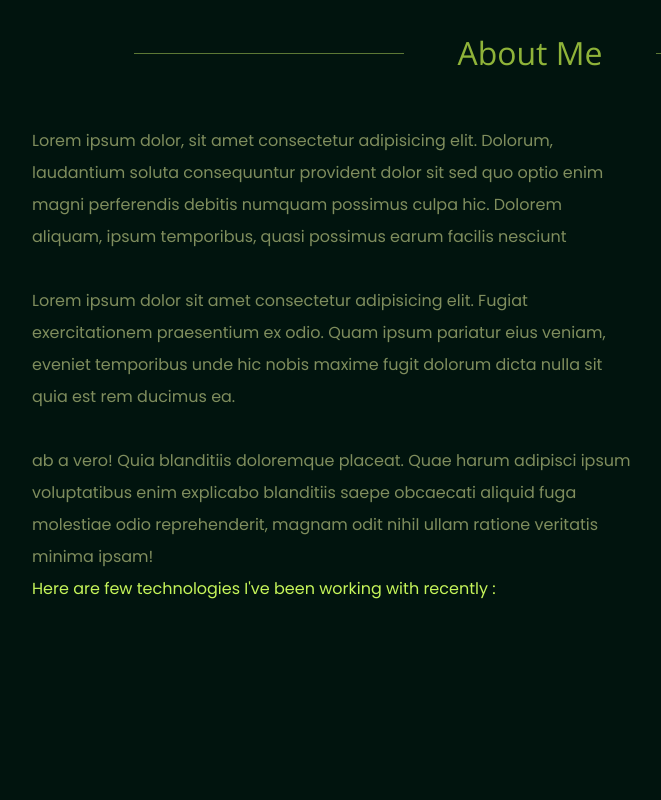
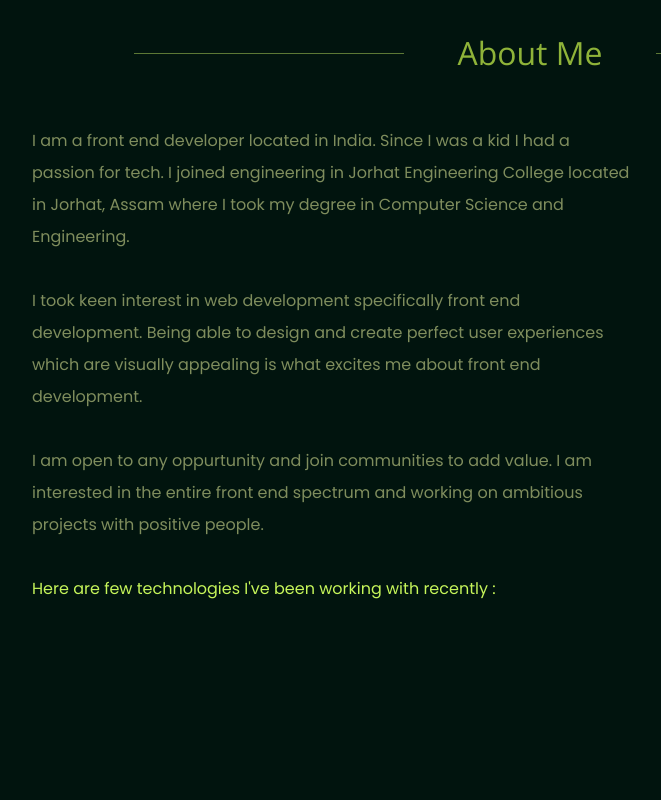
Before and after one commit to rituraj-pathak-code/Rituraj-Pathak-Portfolio, a React (Vite) app: page / in a window 1280 px wide. Shown: the part 720-1520 px from the top of the page, without its empty margins (134-795 px from the left). Built offline with nearby package versions, Linux system fonts and the light colour scheme.

Commit message:
All done-finalised portfolio

```diff
--- a/src/components/About.jsx
+++ b/src/components/About.jsx
@@ -22,21 +22,21 @@ const About = () => {
         <div class="about-me-content">
           <div class="text-content">
             <p>
-              Lorem ipsum dolor, sit amet consectetur adipisicing elit. Dolorum,
-              laudantium soluta consequuntur provident dolor sit sed quo optio
-              enim magni perferendis debitis numquam possimus culpa hic. Dolorem
-              aliquam, ipsum temporibus, quasi possimus earum facilis nesciunt
+              I am a front end developer located in India. Since I was a kid I
+              had a passion for tech. I joined engineering in Jorhat Engineering
+              College located in Jorhat, Assam where I took my degree in
+              Computer Science and Engineering.
               <br />
               <br />
-              Lorem ipsum dolor sit amet consectetur adipisicing elit. Fugiat
-              exercitationem praesentium ex odio. Quam ipsum pariatur eius
-              veniam, eveniet temporibus unde hic nobis maxime fugit dolorum
-              dicta nulla sit quia est rem ducimus ea. <br />
+              I took keen interest in web development specifically front end
+              development. Being able to design and create perfect user
+              experiences which are visually appealing is what excites me about
+              front end development. <br />
               <br />
-              ab a vero! Quia blanditiis doloremque placeat. Quae harum adipisci
-              ipsum voluptatibus enim explicabo blanditiis saepe obcaecati
-              aliquid fuga molestiae odio reprehenderit, magnam odit nihil ullam
-              ratione veritatis minima ipsam! <br />
+              I am open to any oppurtunity and join communities to add value. I
+              am interested in the entire front end spectrum and working on
+              ambitious projects with positive people. <br />
+              <br />
             </p>
             <h4 style={{ color: "#c6f55a" }}>
               Here are few technologies I've been working with recently :
--- a/src/components/Contact.jsx
+++ b/src/components/Contact.jsx
@@ -12,9 +12,9 @@ const Contact = () => {
       <h2>Contact</h2>
       <div className="contact__container">
         <p>
-          Lorem ipsum dolor sit amet consectetur adipisicing elit. Qui at rem ab
-          iste accusantium tenetur eius id! Provident, eum officiis! Lorem ipsum
-          dolor sit amet, consectetur adipisicing elit. Modi, voluptas.
+          I am open to to work as a front end developer. Do not hesitate to
+          contact if you have project ideas and want to collaborate with me. I
+          am open to work as a full time developer (remote or on-site) as well.
         </p>
         <a
           href="mailto:riturajpathak1998@gmail.com"
--- a/src/components/Projects.jsx
+++ b/src/components/Projects.jsx
@@ -16,15 +16,14 @@ const Projects = () => {
 
           <div class="project-desc">
             <p>
-              Lorem ipsum dolor sit amet consectetur adipisicing elit.
-              Necessitatibus incidunt nostrum accusantium quas eos hic ipsa,
-              consectetur harum assumenda
+              A fully responsive clone of movie streaming website Netflix
+              developed using React. It has functionalities like add movie to
+              list. Used TMDB API for all movies.
             </p>
             <div className="projectcard_techstack">
               <h4>Tech Stack</h4>
               <p>
-                React, React Router, React Hooks, Local Storage, CSS Modules,
-                Git
+                React, React Router, React Hooks, Context API, vanilla CSS , Git
               </p>
             </div>
             <a
@@ -53,13 +52,13 @@ const Projects = () => {
 
           <div class="project-desc">
             <p>
-              Lorem ipsum dolor sit amet consectetur adipisicing elit.
-              Necessitatibus incidunt nostrum accusantium quas eos hic ipsa,
-              consectetur harum assumenda
+              A fully responsive Todo App developed using React. It has
+              functionalities like add todo, deleted todo, complete todo. Used
+              local storage to save previous data.
             </p>
             <div className="projectcard_techstack">
               <h4>Tech Stack</h4>
-              <p>React, React Hooks, Local Storage, CSS Modules, Git</p>
+              <p>React, React Hooks, Local Storage, vanilla CSS, Git</p>
             </div>
             <a
               href="https://github.com/rituraj-pathak-code/Todo-App"
@@ -86,13 +85,13 @@ const Projects = () => {
 
           <div class="project-desc">
             <p>
-              Lorem ipsum dolor sit amet consectetur adipisicing elit.
-              Necessitatibus incidunt nostrum accusantium quas eos hic ipsa,
-              consectetur harum assumenda
+              A visually appealing personal portfolio website developed using
+              react. Used libraries like Chakra UI, animation on scroll for
+              making it visually appealing.
             </p>
             <div className="projectcard_techstack">
               <h4>Tech Stack</h4>
-              <p>React, React Router, Chakra UI, Git</p>
+              <p>React, React Router, Chakra UI, vanilla CSS, Git</p>
             </div>
             <a
               href="https://github.com/rituraj-pathak-code/netflix-clone"
@@ -116,9 +115,9 @@ const Projects = () => {
 
           <div class="project-desc">
             <p>
-              Lorem ipsum dolor sit amet consectetur adipisicing elit.
-              Necessitatibus incidunt nostrum accusantium quas eos hic ipsa,
-              consectetur harum assumenda
+              A fully responsive landing page of a gaming website. It has two
+              games - Snake and tictactoe developed using JavaScript, HTML and
+              CSS
             </p>
             <div className="projectcard_techstack">
               <h4>Tech Stack</h4>
```
